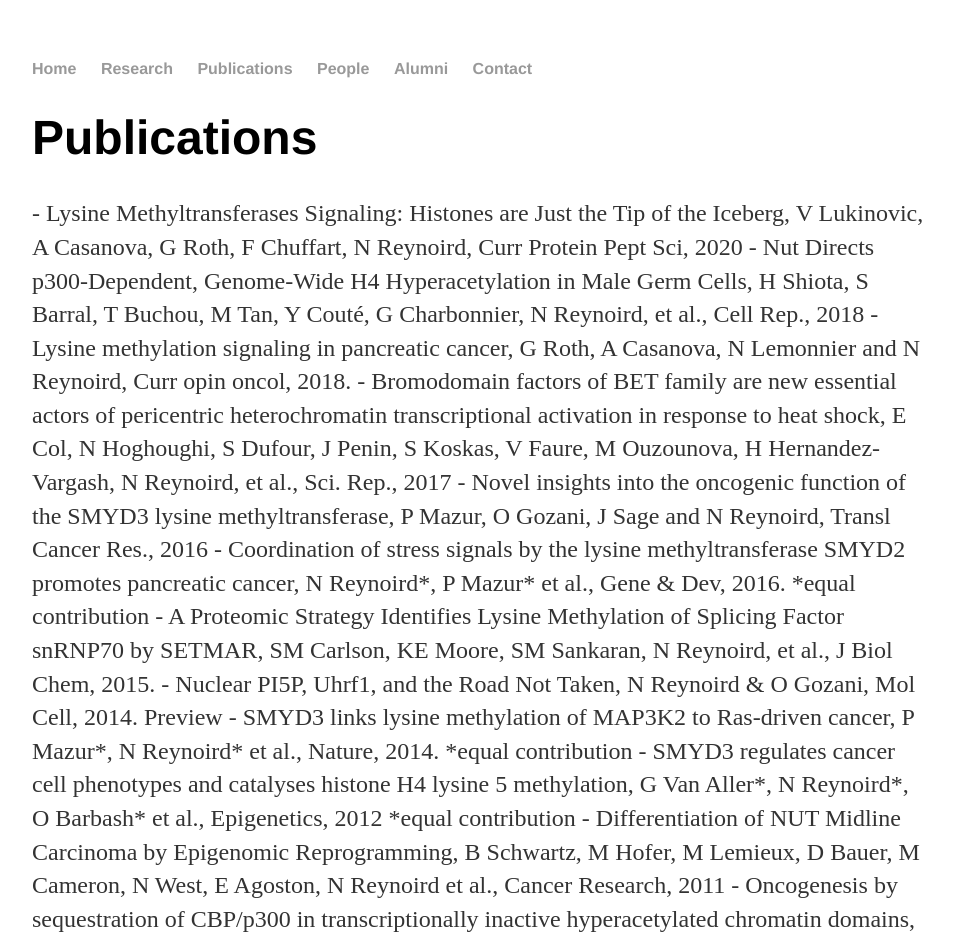
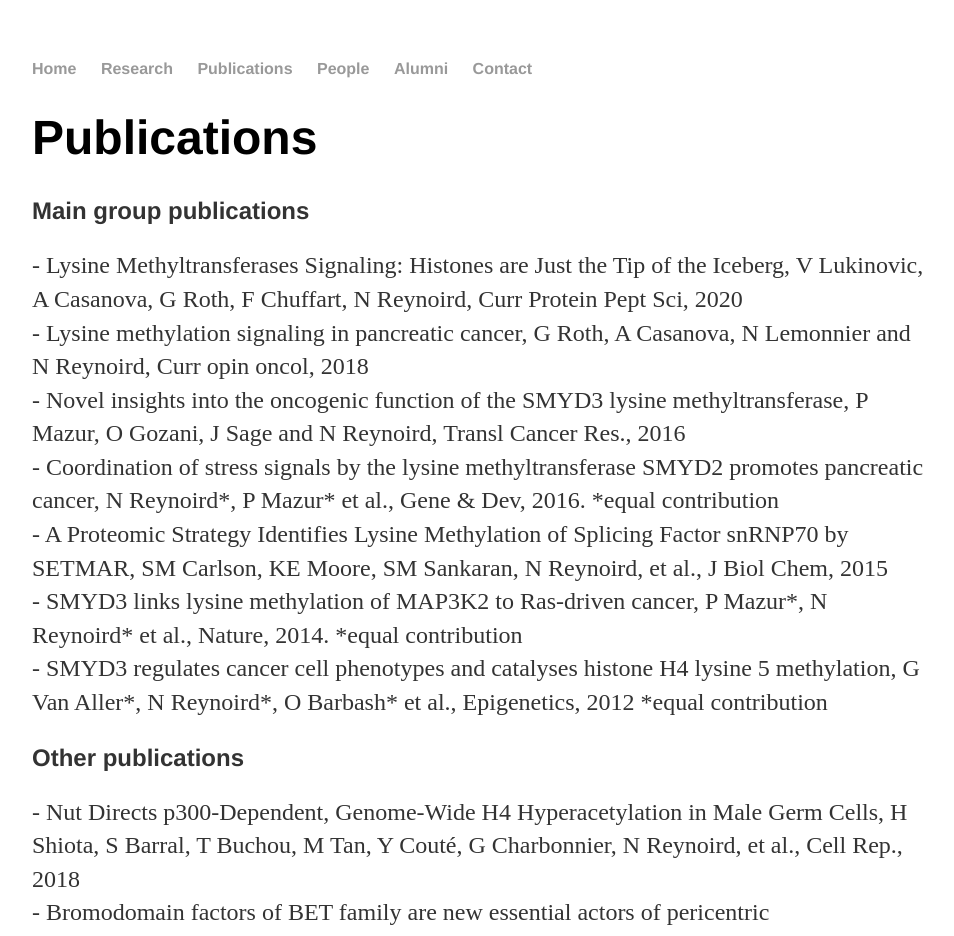
Before and after one commit to Reynoird-Lab/Reynoird-lab.github.io, a Jekyll site: the page built from Publications/index.html, in a window 1280 px wide. Shown: the top 936 px of the page, without its empty margins (160-1114 px from the left). Built offline with Jekyll 4.4.1, drawn with Linux system fonts in a browser that asks for light colours; Markdown is read by kramdown in place of the engine named in the settings; some of the changed text lies outside the part shown.

Commit message:
Update index.html

```diff
--- a/Publications/index.html
+++ b/Publications/index.html
@@ -4,22 +4,27 @@ title: Publications
 ---
 	<h1>{{ page.title }}</h1>
 
+<h2> Main group publications </h2>
 <p>
-- Lysine Methyltransferases Signaling: Histones are Just the Tip of the Iceberg, V Lukinovic, A Casanova, G Roth, F Chuffart, N Reynoird, Curr Protein Pept Sci, 2020
-- Nut Directs p300-Dependent, Genome-Wide H4 Hyperacetylation in Male Germ Cells, H Shiota, S Barral, T Buchou, M Tan, Y Couté, G Charbonnier, N Reynoird, et al., Cell Rep., 2018
-- Lysine methylation signaling in pancreatic cancer, G Roth, A Casanova, N Lemonnier and N Reynoird, Curr opin oncol, 2018.
-- Bromodomain factors of BET family are new essential actors of pericentric heterochromatin transcriptional activation in response to heat shock, E Col, N Hoghoughi, S Dufour, J Penin, S Koskas, V Faure, M Ouzounova, H Hernandez-Vargash, N Reynoird, et al., Sci. Rep., 2017
-- Novel insights into the oncogenic function of the SMYD3 lysine methyltransferase, P Mazur, O Gozani, J Sage and N Reynoird, Transl Cancer Res., 2016
-- Coordination of stress signals by the lysine methyltransferase SMYD2 promotes pancreatic cancer, N Reynoird*, P Mazur* et al., Gene & Dev, 2016. *equal contribution
-- A Proteomic Strategy Identifies Lysine Methylation of Splicing Factor snRNP70 by SETMAR, SM Carlson, KE Moore, SM Sankaran, N Reynoird, et al., J Biol Chem, 2015.
-- Nuclear PI5P, Uhrf1, and the Road Not Taken, N Reynoird & O Gozani, Mol Cell, 2014. Preview
-- SMYD3 links lysine methylation of MAP3K2 to Ras-driven cancer, P Mazur*, N Reynoird* et al., Nature, 2014. *equal contribution
-- SMYD3 regulates cancer cell phenotypes and catalyses histone H4 lysine 5 methylation, G Van Aller*, N Reynoird*, O Barbash* et al., Epigenetics, 2012 *equal contribution
-- Differentiation of NUT Midline Carcinoma by Epigenomic Reprogramming, B Schwartz, M Hofer, M Lemieux, D Bauer, M Cameron, N West, E Agoston, N Reynoird et al., Cancer Research, 2011
-- Oncogenesis by sequestration of CBP/p300 in transcriptionally inactive hyperacetylated chromatin domains, N Reynoird et al., EMBO J, 2010
-- Molecular models for post-meiotic male genome reprogramming, S Rousseaux, F Boussouar, J Gaucher, N Reynoird, et al., Systems Biology in Reproductive Medicine, 2010
-- Perturbations epigénétiques et cancer : nouvelles stratégies anti-cancéreuses, N Reynoird, et al., Bulletin du Cancer, 2010
-- From meiosis to postmeiotic events: The secrets of histone disappearance, J Gaucher, N Reynoird, et al., FEBS J, 2010. Review
-- Intrusion of male epigenome regulators in somatic cancer cells, S Rousseaux, N Reynoird, et al., Medecine Sciences, 2008. Review
-- Epigenetic reprogramming of the male genome during gametogenesis and in the zygote, S Rousseaux, N Reynoird, et al., Reprod Biomed Online, 2008. Review
+- Lysine Methyltransferases Signaling: Histones are Just the Tip of the Iceberg, V Lukinovic, A Casanova, G Roth, F Chuffart, N Reynoird, Curr Protein Pept Sci, 2020 <br>
+- Lysine methylation signaling in pancreatic cancer, G Roth, A Casanova, N Lemonnier and N Reynoird, Curr opin oncol, 2018 <br>
+- Novel insights into the oncogenic function of the SMYD3 lysine methyltransferase, P Mazur, O Gozani, J Sage and N Reynoird, Transl Cancer Res., 2016 <br>
+- Coordination of stress signals by the lysine methyltransferase SMYD2 promotes pancreatic cancer, N Reynoird*, P Mazur* et al., Gene & Dev, 2016. *equal contribution <br>
+- A Proteomic Strategy Identifies Lysine Methylation of Splicing Factor snRNP70 by SETMAR, SM Carlson, KE Moore, SM Sankaran, N Reynoird, et al., J Biol Chem, 2015 <br>
+- SMYD3 links lysine methylation of MAP3K2 to Ras-driven cancer, P Mazur*, N Reynoird* et al., Nature, 2014. *equal contribution <br>
+- SMYD3 regulates cancer cell phenotypes and catalyses histone H4 lysine 5 methylation, G Van Aller*, N Reynoird*, O Barbash* et al., Epigenetics, 2012 *equal contribution <br>
 </p>
+
+<h2> Other publications </h2>
+<p>
+- Nut Directs p300-Dependent, Genome-Wide H4 Hyperacetylation in Male Germ Cells, H Shiota, S Barral, T Buchou, M Tan, Y Couté, G Charbonnier, N Reynoird, et al., Cell Rep., 2018 <br>
+- Bromodomain factors of BET family are new essential actors of pericentric heterochromatin transcriptional activation in response to heat shock, E Col, N Hoghoughi, S Dufour, J Penin, S Koskas, V Faure, M Ouzounova, H Hernandez-Vargash, N Reynoird, et al., Sci. Rep., 2017 <br>
+- Nuclear PI5P, Uhrf1, and the Road Not Taken, N Reynoird & O Gozani, Mol Cell, 2014. Preview <br>
+- Differentiation of NUT Midline Carcinoma by Epigenomic Reprogramming, B Schwartz, M Hofer, M Lemieux, D Bauer, M Cameron, N West, E Agoston, N Reynoird et al., Cancer Research, 2011 <br>
+- Oncogenesis by sequestration of CBP/p300 in transcriptionally inactive hyperacetylated chromatin domains, N Reynoird et al., EMBO J, 2010 <br>
+- Molecular models for post-meiotic male genome reprogramming, S Rousseaux, F Boussouar, J Gaucher, N Reynoird, et al., Systems Biology in Reproductive Medicine, 2010 <br>
+- Perturbations epigénétiques et cancer : nouvelles stratégies anti-cancéreuses, N Reynoird, et al., Bulletin du Cancer, 2010 <br>
+- From meiosis to postmeiotic events: The secrets of histone disappearance, J Gaucher, N Reynoird, et al., FEBS J, 2010. Review <br>
+- Intrusion of male epigenome regulators in somatic cancer cells, S Rousseaux, N Reynoird, et al., Medecine Sciences, 2008. Review <br>
+- Epigenetic reprogramming of the male genome during gametogenesis and in the zygote, S Rousseaux, N Reynoird, et al., Reprod Biomed Online, 2008. Review <br>
+</p>
```
